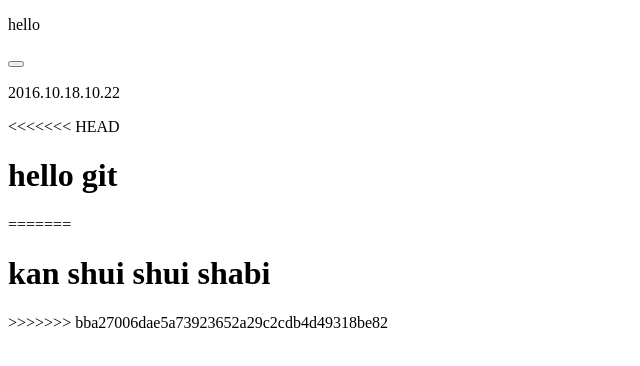
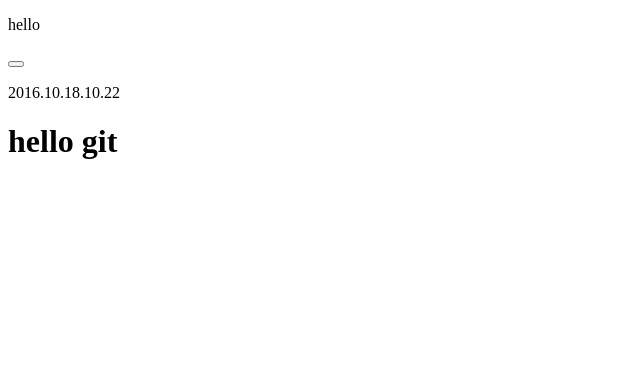
Before and after one commit to zhuqunfa/htmlzhu, a plain HTML site: page index.html in a window 1280 px wide. Shown: the whole page, without its empty margins (0-640 px from the left). Drawn offline with Linux system fonts and the light colour scheme.

Commit message:
delete h1

```diff
--- a/index.html
+++ b/index.html
@@ -8,10 +8,8 @@
 		<p>hello</p>
 		<button onclick="btnAction()"></button>
 		<p>2016.10.18.10.22</p>
-<<<<<<< HEAD
+
 		<h1>hello git</h1>
-=======
-		<h1>kan shui shui shabi</h1>
->>>>>>> bba27006dae5a73923652a29c2cdb4d49318be82
+
 	</body>
 </html>
```
